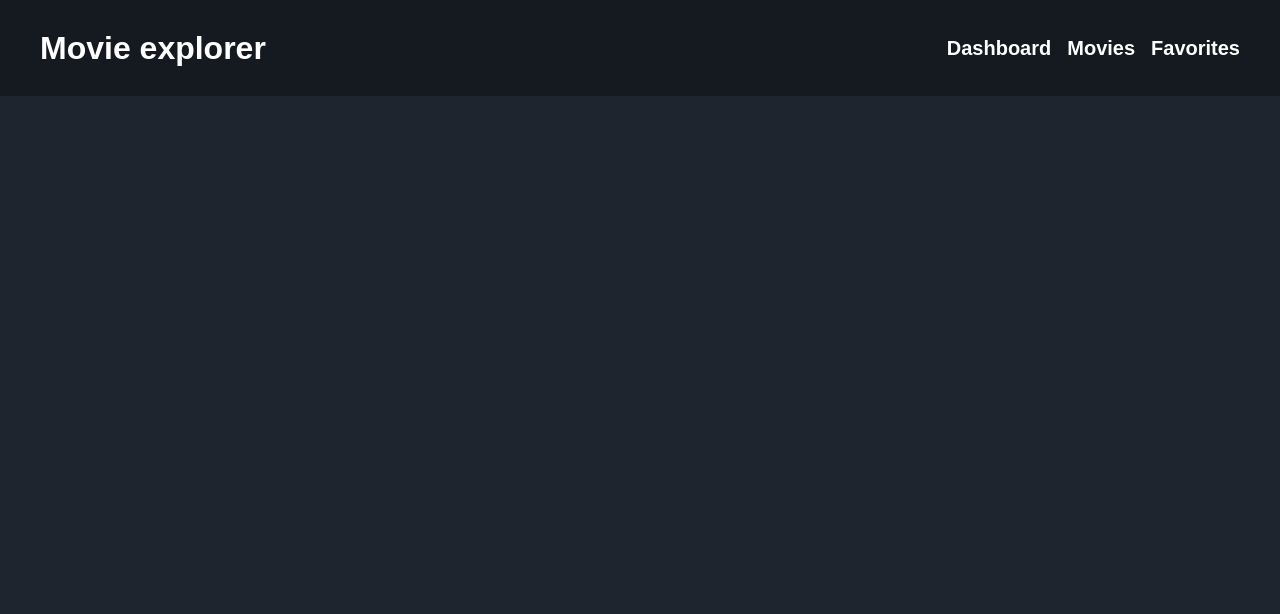
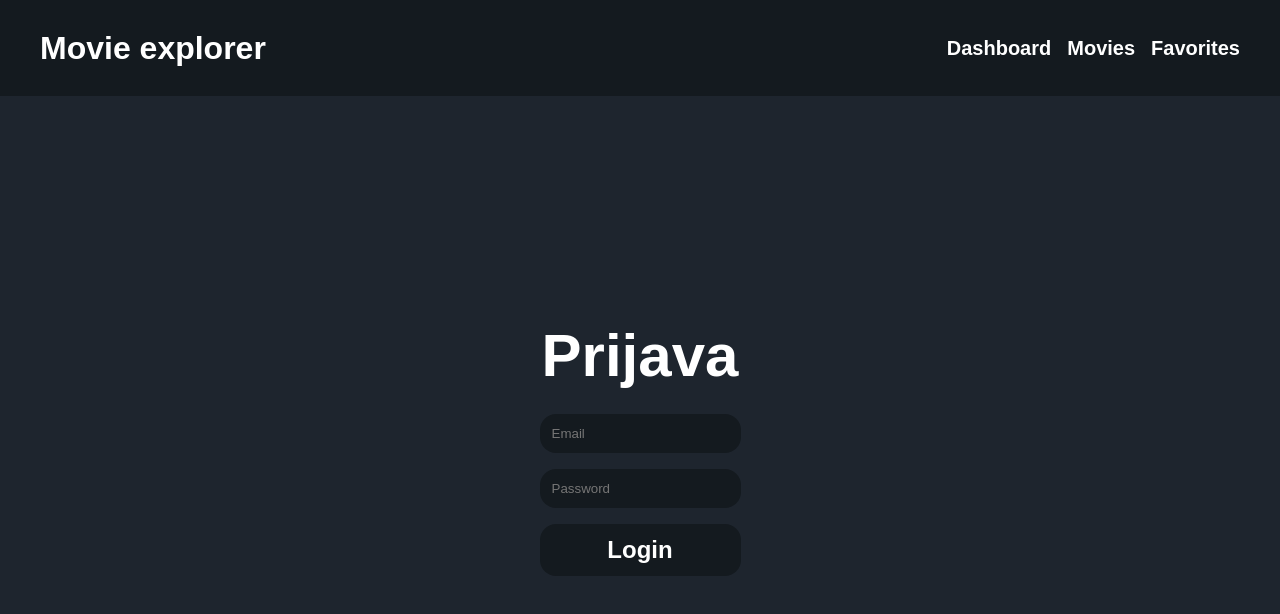
Before and after one commit to miabarada/-Internship-15-Movie-Explorer, a React (Vite) app: page /login in a window 1280 px wide. Shown: the top 614 px of the page. Built offline with nearby package versions, Linux system fonts and the light colour scheme.

Commit message:
add login page

```diff
--- a/src/App.tsx
+++ b/src/App.tsx
@@ -4,12 +4,14 @@ import { Dashboard } from './pages/dashboard/dashboard'
 import { Movies } from './pages/Movies/Movies'
 import { MovieDetails } from './pages/MovieDetails/MovieDetails'
 import { Favorites } from './pages/Favorites/Favorites'
+import { Login } from './pages/Login/Login'
 
 function App() {
   return (
     <Layout>
       <Routes>
         <Route path="/" element={<Dashboard />} />
+        <Route path='/login' element={<Login />}></Route>
         <Route path="/movies" element={<Movies />} />
         <Route path="/movies/:id" element={<MovieDetails />} />
         <Route path="/favorites" element={<Favorites />} />
--- /dev/null
+++ b/src/pages/Login/Login.module.scss
@@ -0,0 +1,42 @@
+.container {
+   width: 100%;
+   height: 100%;
+   display: flex;
+   flex-direction: column;
+   gap: 24px;
+   align-items: center;
+   justify-content: center;
+}
+
+.title {
+   font-size: 60px;
+}
+
+.form {
+   display: flex;
+   flex-direction: column;
+   gap: 16px;
+}
+
+.inputField {
+   padding: 12px;
+   border-radius: 16px;
+   background-color: #141A1F;
+   border: none;
+   color: white;
+}
+
+.button {
+   padding: 12px;
+   border-radius: 16px;
+   background-color: #141A1F;
+   border: none;
+   color: white;
+   font-size: 24px;
+   font-weight: 600;
+   cursor: pointer;
+}
+
+.button:hover {
+   background-color: #0d1315;
+}
--- /dev/null
+++ b/src/pages/Login/Login.tsx
@@ -0,0 +1,49 @@
+import { useState } from 'react'
+import styles from './Login.module.scss'
+import { useNavigate } from 'react-router-dom'
+
+export function Login() {
+   const [email, setEmail] = useState('')
+   const [password, setPassword] = useState('')
+   const [error, setError] = useState('')
+   const navigate = useNavigate()
+
+   const handleSubmit = async (e: React.FormEvent) => {
+      e.preventDefault()
+      setError('')
+
+      try {
+         const response = await fetch('http://localhost:3000/user/login', {
+            method: 'POST',
+            headers: { 'Content-Type': 'application/json' },
+            body: JSON.stringify({ email, password })
+         });
+
+         const data = await response.json()
+
+         if (!response.ok) {
+            throw new Error(data.message || 'Neuspješna prijava')
+         }
+
+         localStorage.setItem('token', data.token)
+         localStorage.setItem('role', data.user.isAdmin? 'admin' : 'user')
+
+         navigate('/');
+         window.location.reload()
+      } catch (err: any) {
+         setError(err.message)
+      }
+   }
+
+   return (
+      <div className={styles.container}>
+         <h1 className={styles.title}>Prijava</h1>
+         {error && <p>{error}</p>}
+         <form onSubmit={handleSubmit} className={styles.form}>
+            <input type="email" placeholder='Email' value={email} onChange={(e) => setEmail(e.target.value)} required className={styles.inputField}/>
+            <input type="password" placeholder='Password' value={password} onChange={(e) => setPassword(e.target.value)} required  className={styles.inputField} />
+            <button type='submit' className={styles.button}>Login</button>
+         </form>
+      </div>
+   )
+}
```
